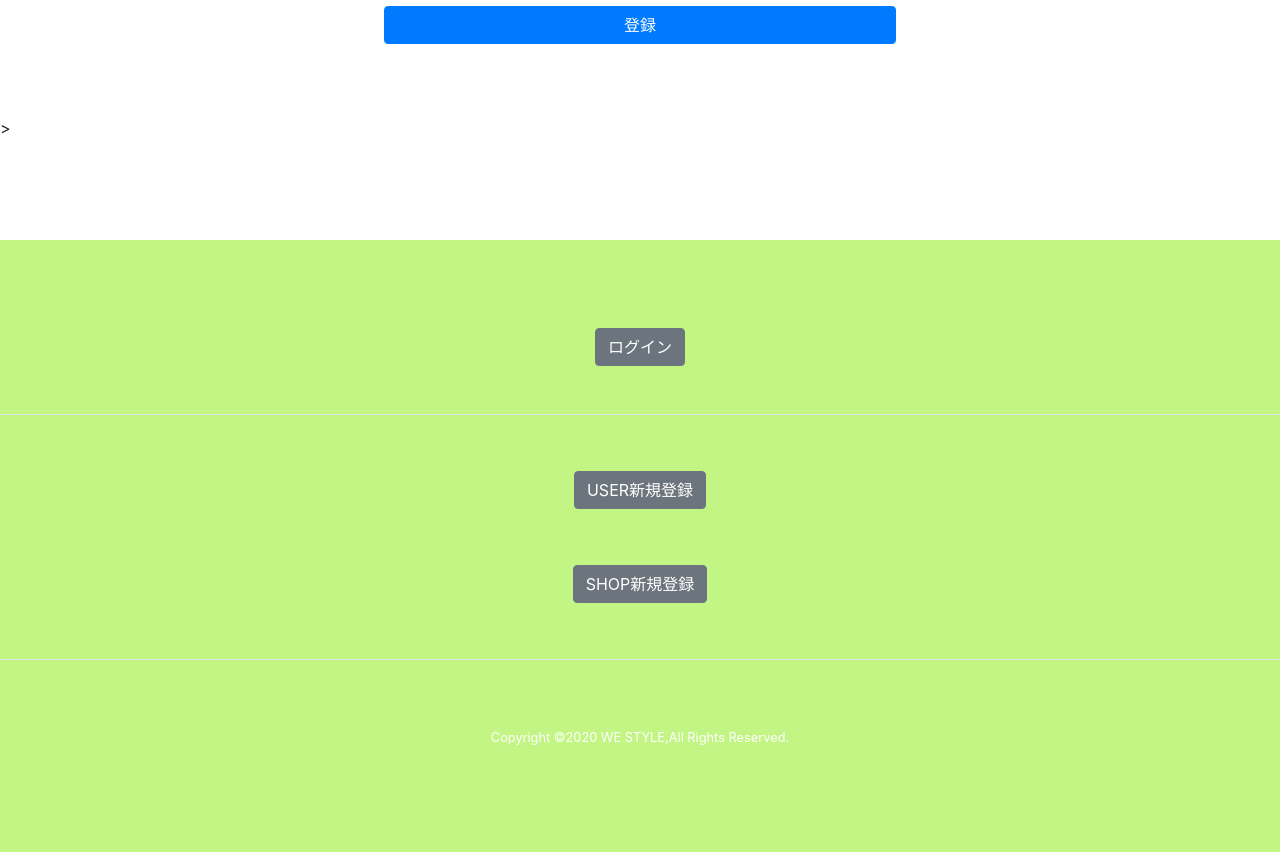
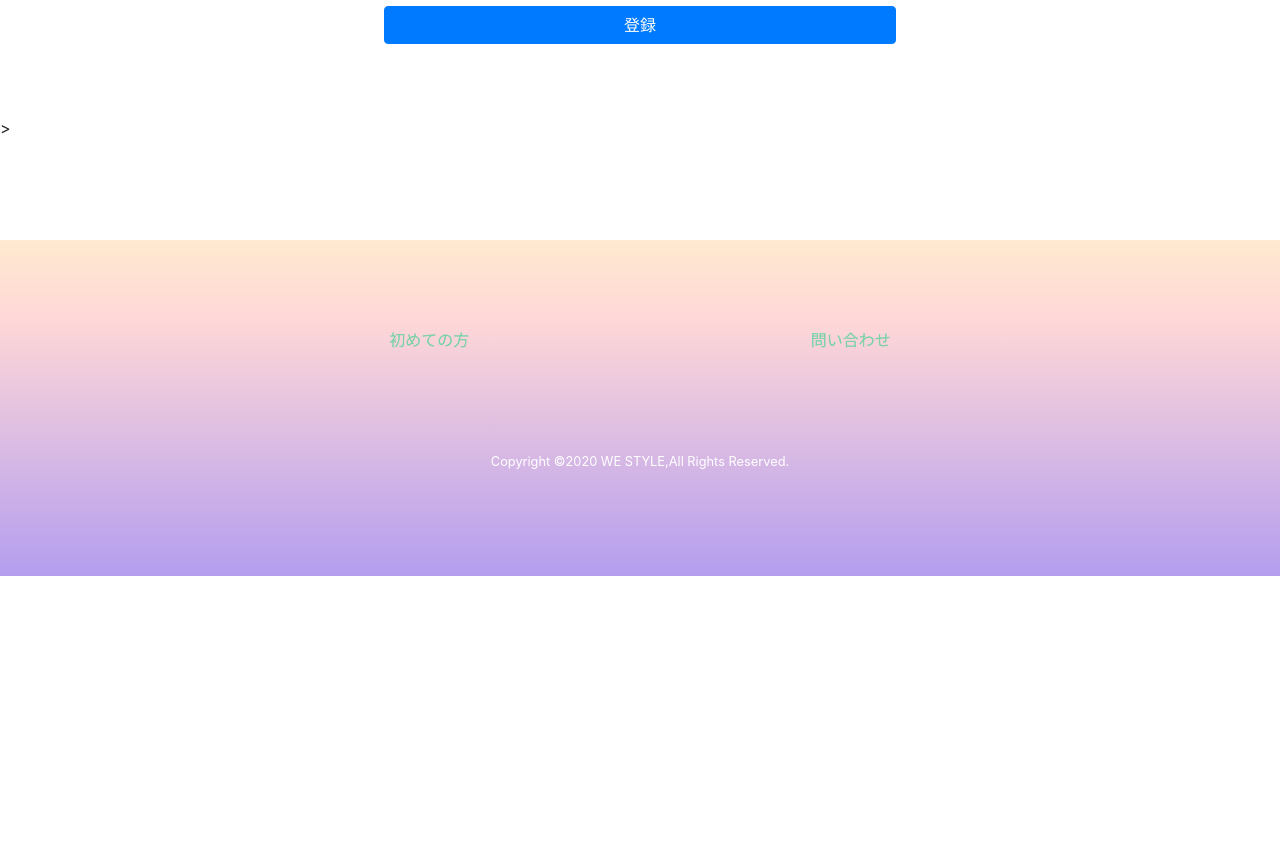
Before and after one commit to syo-j/westyle, a Rails app: page /shop/new in a window 1280 px wide. Shown: the part 1690-2542 px from the top of the page. After the commit the page ends 2266 px from the top, so only its background shows below. Run offline with Rails 7, Linux system fonts and the light colour scheme; data that the repository does not hold is empty; style sheets or scripts are compiled from the project's sources; parts of the project's set-up code (start-up, migrations or seed data) failed here and were passed over; some libraries are stand-ins or nearby versions.

Commit message:
footer menu add

```diff
--- a/app/assets/stylesheets/application.css.erb
+++ b/app/assets/stylesheets/application.css.erb
@@ -39,6 +39,7 @@
   background-color: rgba(255,255,255,0.8);
   z-index: 2147483647;
 }
+
 .mobil-header {
   height: 70px;
   margin-top: -16px;
@@ -47,10 +48,28 @@
 
 /*footer*/
 footer {
-  background-color: #c3f584;
+  z-index: 1;
+  width: 100%;
+  height: 100%;
   margin-top: 100px;
   padding: 40px 0;
+  background: linear-gradient(to bottom, #c3f584 0%, #DD2476 100%);
+  opacity: 0.5;
+  animation: huerotator 15s infinite alternate;
 }
+
+@keyframes huerotator {
+  0% {
+    -webkit-filter: hue-rotate(0deg);
+    filter: hue-rotate(0deg);
+  }
+
+  100% {
+    -webkit-filter: hue-rotate(400deg);
+    filter: hue-rotate(400deg);
+  }
+}
+
 .logo-size {
   height: 50px;
 }
--- a/app/views/layouts/application.html.erb
+++ b/app/views/layouts/application.html.erb
@@ -147,12 +147,11 @@
 
     <!-- pcフッター -->
     <footer>
-      <div class="mb-3 text-center border-bottom pb-5">
-        <h5 class="border-bottom py-5">
-          <%= link_to "ログイン", new_user_session_path, class: "btn btn-secondary" %>
-        </h5>
-        <h5 class="py-5"><%= link_to "USER新規登録", new_user_registration_path, class: "btn btn-secondary" %></h5>
-        <h5><%= link_to "SHOP新規登録", new_shop_path, class: "btn btn-secondary" %></h5>
+      <div class="row justify-content-center">
+        <div class="col-8 row text-center my-5">
+          <%= link_to "初めての方", home_about_path, class: "col-6" %>
+          <%= link_to "問い合わせ", new_contact_path, class: "col-6" %>
+        </div>
       </div>
       <p class="text-center text-white py-5"><small>Copyright &copy;2020 WE STYLE,All Rights Reserved.</small></p>
     </footer>
```
